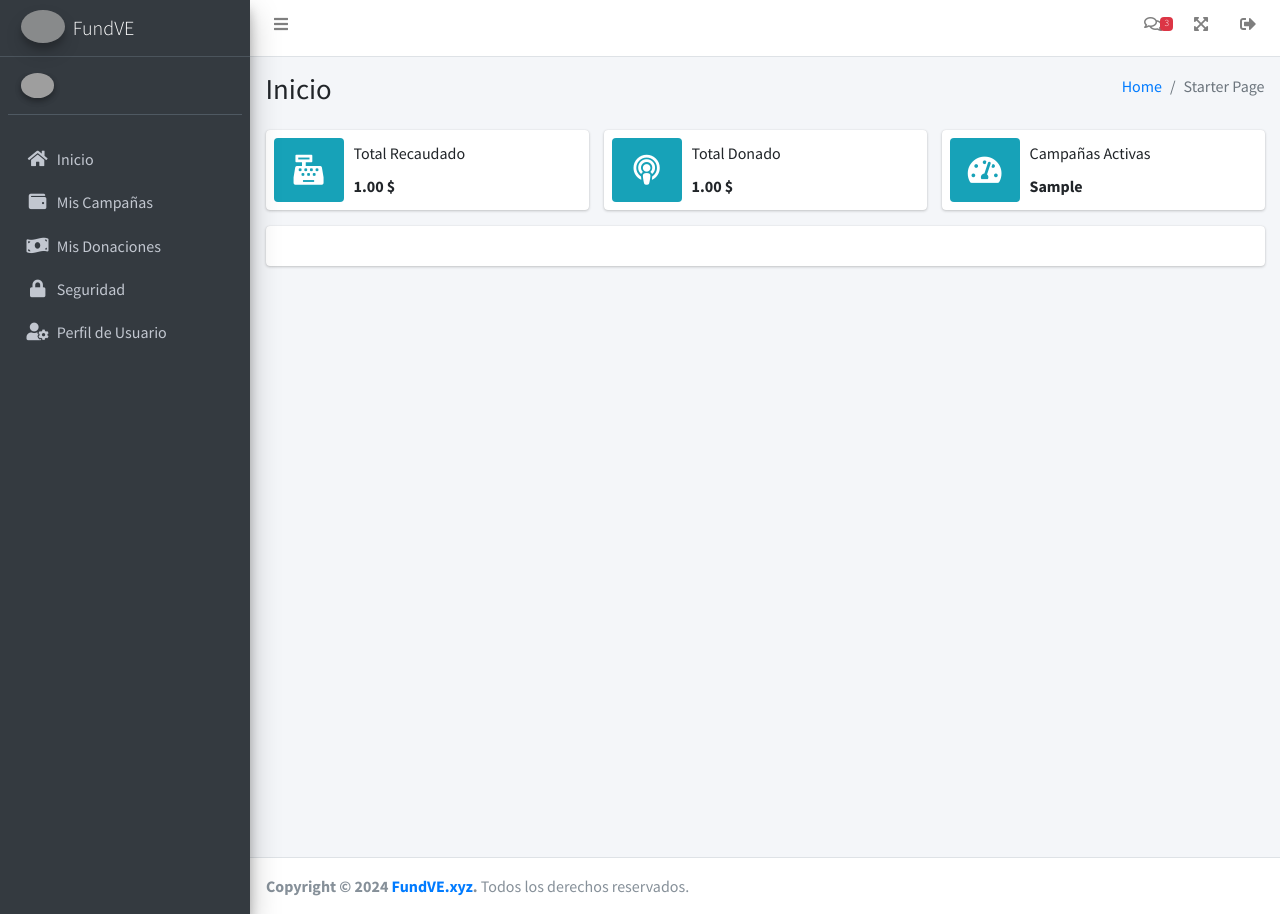
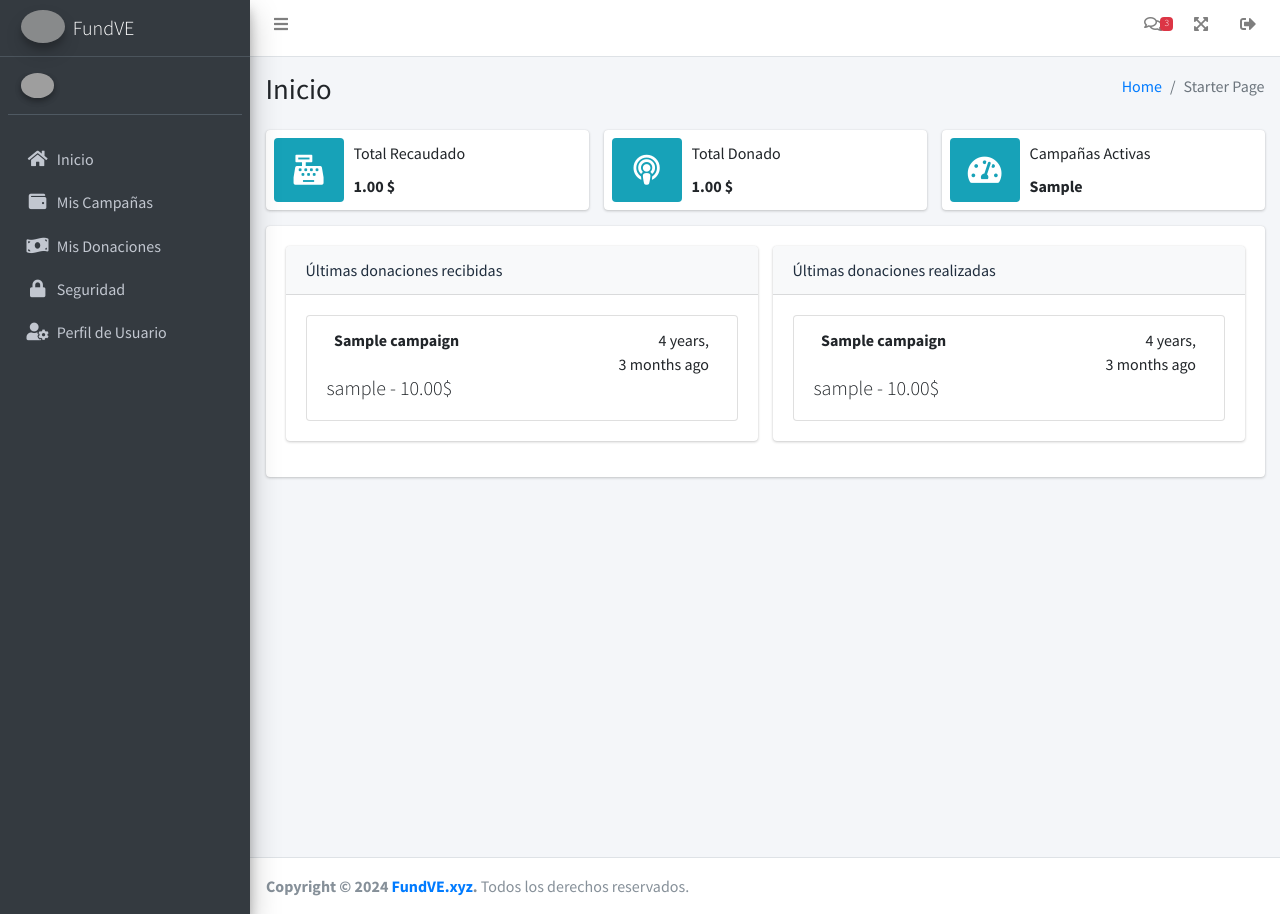
Before and after one commit to gjae/ingsoftware-2-2023, a Django app: template ingsoftware/ingsoftware/templates/dashboard/home.html in a window 1280 px wide. Run offline with Django 4.2, Linux system fonts and the light colour scheme; the template is opened without the code that fills it: most values are stand-ins (such as "Sample title", 1, 10 or a date in 2020); some libraries are stand-ins or nearby versions; grey boxes are pictures that could not be loaded.

Commit message:
Dashboard: agregados los cards de ultimas donaciones recibidas y realizadas

```diff
--- a/ingsoftware/config/settings/base.py
+++ b/ingsoftware/config/settings/base.py
@@ -66,7 +66,7 @@ DJANGO_APPS = [
     "django.contrib.sites",
     "django.contrib.messages",
     "django.contrib.staticfiles",
-    # "django.contrib.humanize", # Handy template tags
+    "django.contrib.humanize", # Handy template tags
     "django.contrib.admin",
     "django.forms",
 ]
--- a/ingsoftware/ingsoftware/donatives/models.py
+++ b/ingsoftware/ingsoftware/donatives/models.py
@@ -37,6 +37,12 @@ class Donation(TimeStampedModel):
 
         return super().save(*args, **kwargs)
 
+    @property
+    def username(self):
+        if self.mark_as_annonymous:
+            return "Anónimo"
+        return self.user.name
+
 
 class Comment(TimeStampedModel):
     donation = models.ForeignKey(Donation, on_delete=models.CASCADE, related_name="comment")
--- /dev/null
+++ b/ingsoftware/ingsoftware/static/css/dashboard.css
@@ -0,0 +1,4 @@
+.block-url:hover {
+    cursor: pointer;
+    color: rgb(180, 180, 180);
+}
--- a/ingsoftware/ingsoftware/templates/dashboard/base.html
+++ b/ingsoftware/ingsoftware/templates/dashboard/base.html
@@ -19,6 +19,7 @@
     <link rel="stylesheet" href="{% static '/dashboard/plugins/fontawesome-free/css/all.min.css' %}" />
 
     <link rel="stylesheet" href="{% static '/dashboard/dist/css/adminlte.min.css' %}" />
+    <link rel="stylesheet" href="{% static 'css/dashboard.css' %}">
   </head>
   <body class="sidebar-mini" style="height: auto">
     <form action="/accounts/logout/" id="logout" method="post">
--- a/ingsoftware/ingsoftware/templates/dashboard/home.html
+++ b/ingsoftware/ingsoftware/templates/dashboard/home.html
@@ -1,5 +1,5 @@
 {% extends 'dashboard/base.html' %}
-
+{% load humanize %}
 {% block body %}
 
 <div class="row">
@@ -38,9 +38,57 @@
             <div class="card-body">
                 <div class="row">
                     <div class="col-sm-12 col-md-6 col-lg-6">
-
+                        <div class="card card-default w-100 card-light">
+                            <div class="card-header">Últimas donaciones recibidas</div>
+                            <div class="card-body">
+                                <ul class="list-group">
+                                    {% for donative in last_donation_receivers %}
+                                        <li class="list-group-item block-url" onclick="window.open(this.getAttribute('data-url-detail'), '_blank')" data-url-detail="{% url 'campaign.details' pk=donative.campaign_id %}" style="cursor: pointer;">
+                                            <div class="container-fluid">
+                                                <div class="row">
+                                                    <div class="col-sm-12 col-md-8 col-lg-8">
+                                                        <strong>{{donative.campaign.title}}</strong>
+                                                    </div>
+                                                    <div class="col text-right">{{donative.created|naturaltime}}</div>
+                                                </div>
+                                                <div class="row">
+                                                    <h6 class="lead">
+                                                       {{donative.username}} - {{donative.amount|floatformat:"2g"}}$
+                                                    </h6>
+                                                </div>
+                                            </div>
+                                        </li>
+                                    {% endfor%}
+                                </ul>
+                            </div>
+                        </div>
                     </div>
-                    <div class="col-sm-12 col-md-6 col-lg-6"></div>
+                    <div class="col-sm-12 col-md-6 col-lg-6">
+                        <div class="card card-default w-100 card-light">
+                            <div class="card-header">Últimas donaciones realizadas</div>
+                            <div class="card-body">
+                                <ul class="list-group">
+                                    {% for donative in last_donation_made %}
+                                        <li class="list-group-item block-url" onclick="window.open(this.getAttribute('data-url-detail'), '_blank')" data-url-detail="{% url 'campaign.details' pk=donative.campaign_id %}" style="cursor: pointer;">
+                                            <div class="container-fluid">
+                                                <div class="row">
+                                                    <div class="col-sm-12 col-md-8 col-lg-8">
+                                                        <strong>{{donative.campaign.title}}</strong>
+                                                    </div>
+                                                    <div class="col text-right">{{donative.created|naturaltime}}</div>
+                                                </div>
+                                                <div class="row">
+                                                    <h6 class="lead">
+                                                       {{donative.username}} - {{donative.amount|floatformat:"2g"}}$
+                                                    </h6>
+                                                </div>
+                                            </div>
+                                        </li>
+                                    {% endfor%}
+                                </ul>
+                            </div>
+                        </div>
+                    </div>
                 </div>
             </div>
         </div>
--- a/ingsoftware/ingsoftware/users/views.py
+++ b/ingsoftware/ingsoftware/users/views.py
@@ -63,4 +63,9 @@ class UserDashboardView(LoginRequiredMixin, TemplateView):
         context["total_donated"] = donated["total"] if "total" in donated and donated["total"] is not None else 0.00
         context["campaign_actives"] = actives["total"] if "total" in actives and actives["total"] is not None else 0
 
+
+
+        context["last_donation_receivers"] = Donation.objects.select_related("campaign").filter(campaign__user_id=self.request.user.id).order_by("-created")[0:6]
+        context["last_donation_made"] = Donation.objects.select_related("campaign").filter(user_id=self.request.user.id).order_by("-created")[0:6]
+
         return context
```
